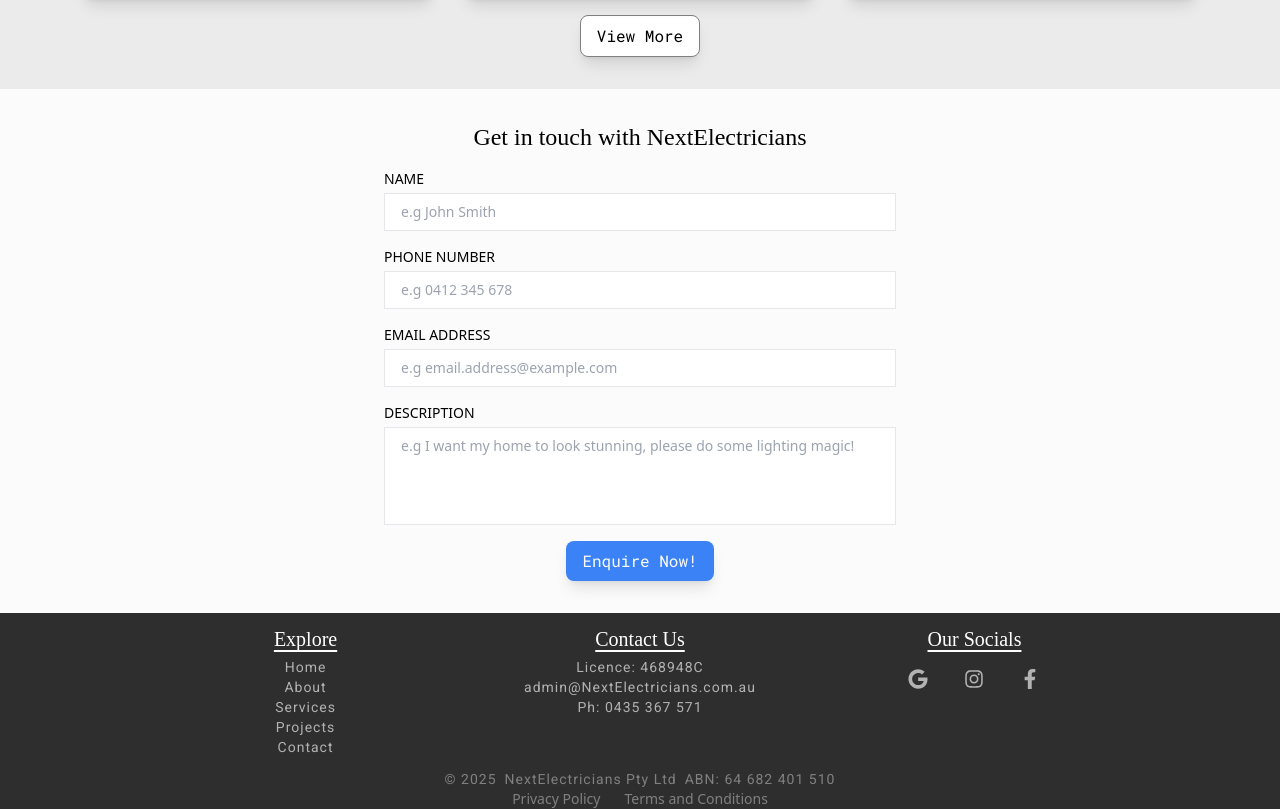
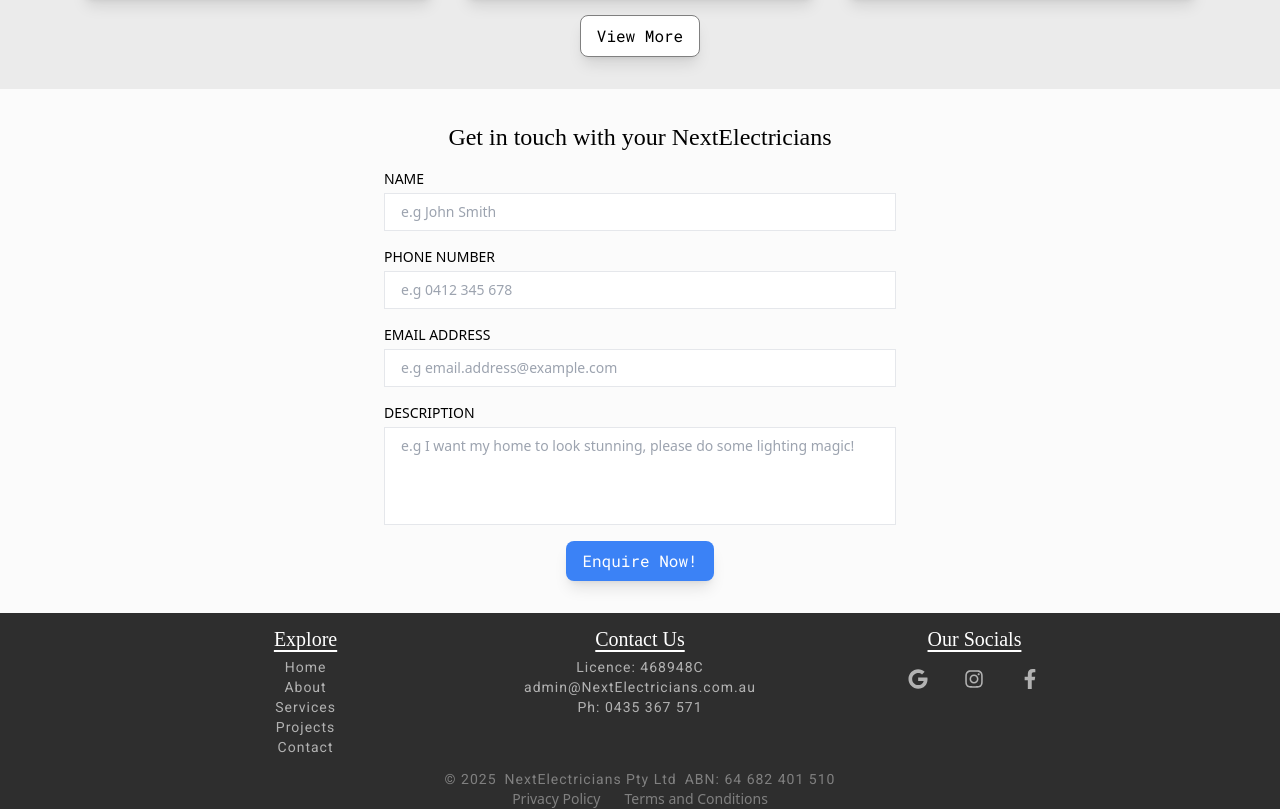
Before and after one commit to Wazmond/next-electricians, a Next.js app: page / in a window 1280 px wide. Shown: the part 2405-3214 px from the top of the page. Built offline with nearby package versions, Linux system fonts and the light colour scheme; no server answers; a web font is replaced by a local one.

Commit message:
Changed title of contact form

```diff
--- a/src/app/(frontend)/(pages)/home/contact/index.tsx
+++ b/src/app/(frontend)/(pages)/home/contact/index.tsx
@@ -4,7 +4,7 @@ import React from 'react'
 const Contact = () => {
   return (
     <>
-      <h2 className="text-center font-robotoSerif">Get in touch with NextElectricians</h2>
+      <h2 className="text-center font-robotoSerif">Get in touch with your NextElectricians</h2>
       <ContactForm />
     </>
   )
```
